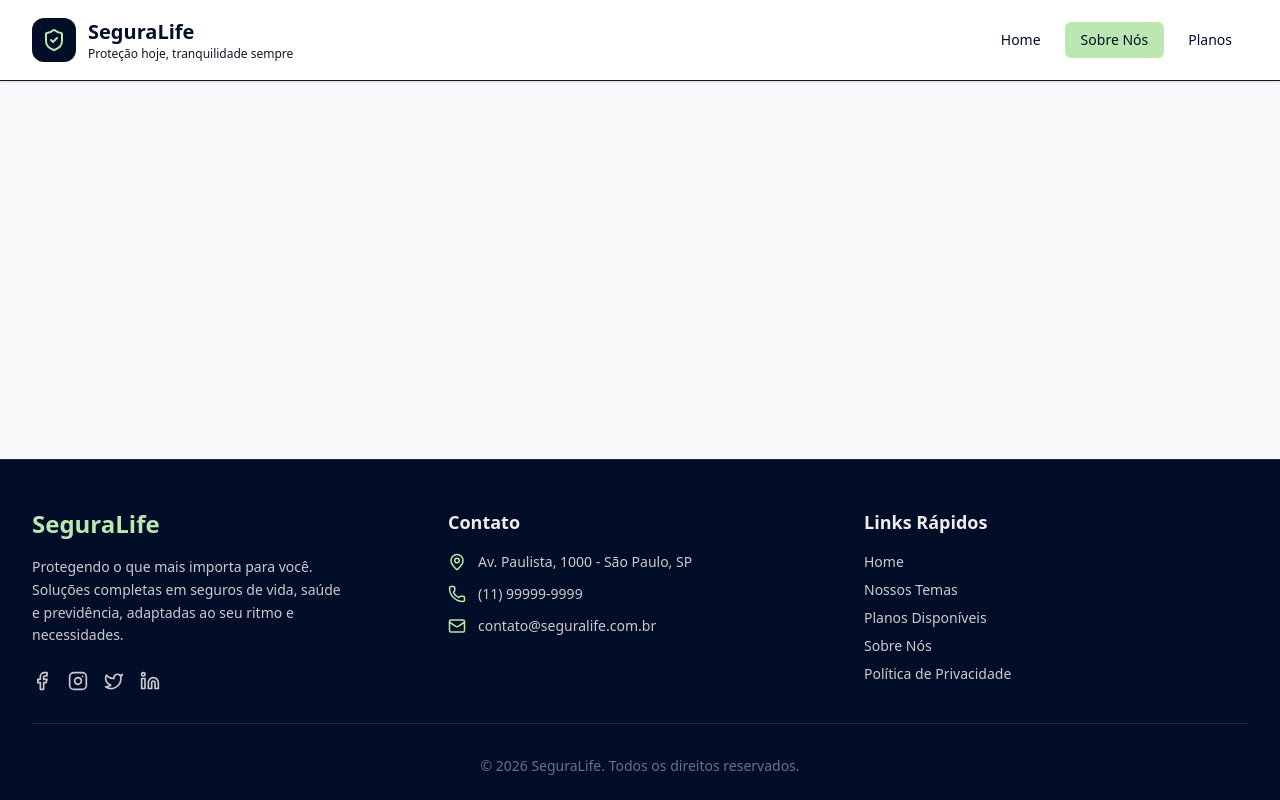
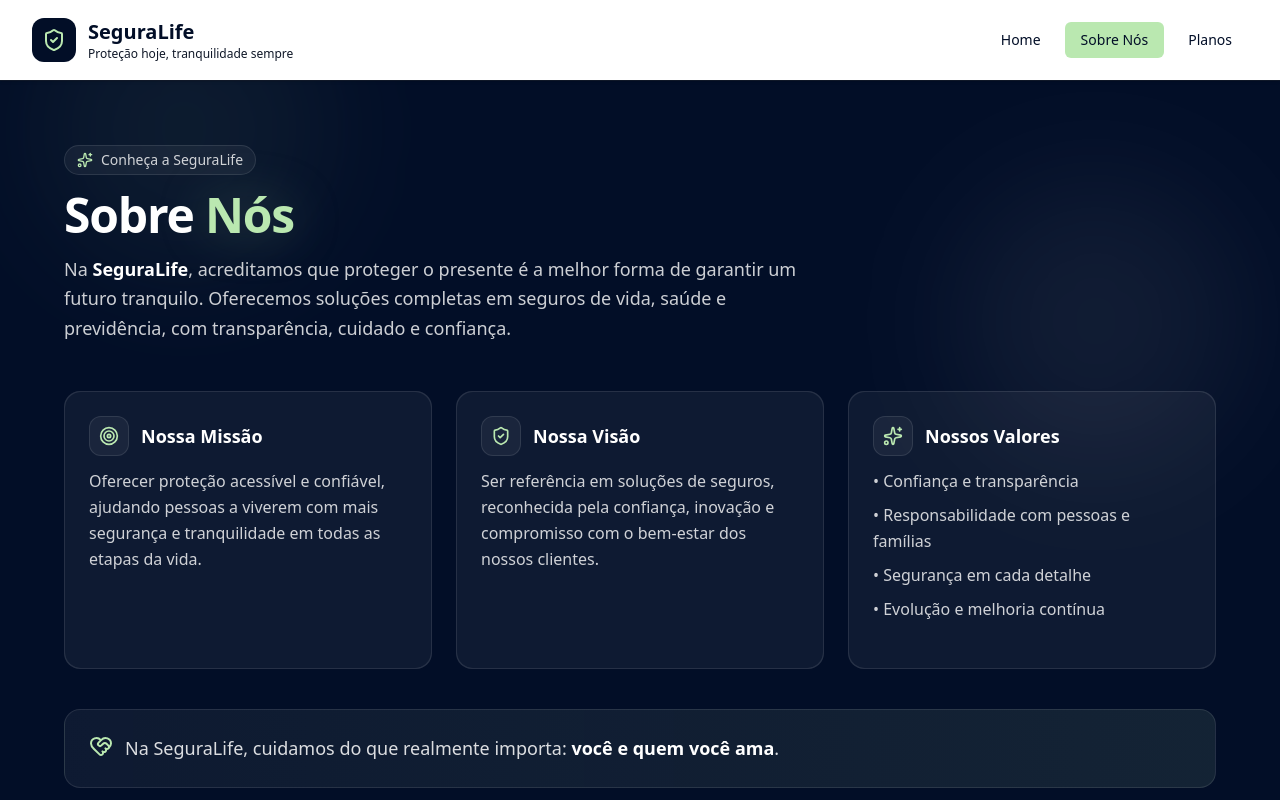
Before and after one commit to Grupo-03-Turma-JavaScript-10/app-seguro-de-vida-frontend, a React (Vite) app: page /sobre in a window 1280 px wide. Shown: the top 800 px of the page. Built offline with nearby package versions, Linux system fonts and the light colour scheme.

Commit message:
feat: adiciona animações e efeitos hover na página Sobre Nós

```diff
--- a/src/App.tsx
+++ b/src/App.tsx
@@ -1,7 +1,7 @@
 import { Routes, Route } from "react-router-dom";
 import { Header } from "./components/Header";
 import { Footer } from "./components/Footer";
-
+import Sobre from "./pages/Sobre";
 import { Home } from "./pages/Home";
 import { Categorias } from "./pages/Categorias";
 import { CadastrarCategoria } from "./pages/CadastrarCategoria";
@@ -18,6 +18,7 @@ export default function App() {
           <Route path="/categorias" element={<Categorias />} />
           <Route path="/cadastrarCategoria" element={<CadastrarCategoria />} />
           <Route path="/produtos" element={<Produtos />} />
+          <Route path="/sobre" element={<Sobre />} />
         </Routes>
       </main>
 
--- /dev/null
+++ b/src/pages/Sobre.tsx
@@ -0,0 +1,158 @@
+import React from "react";
+import { ShieldCheck, Target, Sparkles, HeartHandshake } from "lucide-react";
+
+export default function Sobre() {
+  return (
+    <main className="min-h-screen bg-[#020e27] text-white">
+      {/* brilho de fundo */}
+      <div className="relative">
+        <div className="pointer-events-none absolute inset-0 opacity-60">
+          <div className="absolute -top-24 left-10 h-72 w-72 rounded-full bg-[#bae8b0]/10 blur-3xl" />
+          <div className="absolute top-24 right-10 h-72 w-72 rounded-full bg-white/10 blur-3xl" />
+        </div>
+
+        <section className="relative mx-auto w-[90%] max-w-6xl py-16">
+          <p className="inline-flex items-center gap-2 rounded-full border border-white/10 bg-white/5 px-3 py-1 text-sm text-white/80">
+            <Sparkles className="h-4 w-4 text-[#bae8b0]" />
+            Conheça a SeguraLife
+          </p>
+
+          <h1 className="mt-4 text-4xl font-bold tracking-tight md:text-5xl">
+            Sobre{" "}
+            <span className="text-[#bae8b0] drop-shadow-[0_0_25px_rgba(186,232,176,0.25)]">
+              Nós
+            </span>
+          </h1>
+
+          <p className="mt-4 max-w-3xl text-lg leading-relaxed text-white/80">
+            Na <span className="font-semibold text-white">SeguraLife</span>, acreditamos que
+            proteger o presente é a melhor forma de garantir um futuro tranquilo. Oferecemos
+            soluções completas em seguros de vida, saúde e previdência, com transparência,
+            cuidado e confiança.
+          </p>
+
+          <div className="mt-12 grid gap-6 md:grid-cols-3">
+            <GlowCard
+              icon={<Target className="h-5 w-5 text-[#bae8b0]" />}
+              title="Nossa Missão"
+            >
+              Oferecer proteção acessível e confiável, ajudando pessoas a viverem com mais
+              segurança e tranquilidade em todas as etapas da vida.
+            </GlowCard>
+
+            <GlowCard
+              icon={<ShieldCheck className="h-5 w-5 text-[#bae8b0]" />}
+              title="Nossa Visão"
+            >
+              Ser referência em soluções de seguros, reconhecida pela confiança, inovação e
+              compromisso com o bem-estar dos nossos clientes.
+            </GlowCard>
+
+            <GlowCard
+              icon={<Sparkles className="h-5 w-5 text-[#bae8b0]" />}
+              title="Nossos Valores"
+            >
+              <ul className="mt-2 space-y-2 text-white/80">
+                <li className="transition group-hover:translate-x-1">• Confiança e transparência</li>
+                <li className="transition group-hover:translate-x-1">• Responsabilidade com pessoas e famílias</li>
+                <li className="transition group-hover:translate-x-1">• Segurança em cada detalhe</li>
+                <li className="transition group-hover:translate-x-1">• Evolução e melhoria contínua</li>
+              </ul>
+            </GlowCard>
+          </div>
+
+          <div className="mt-10 rounded-2xl border border-white/10 bg-gradient-to-r from-white/5 to-[#bae8b0]/10 p-6 transition hover:scale-[1.01] hover:border-white/20">
+            <div className="flex items-start gap-3">
+              <HeartHandshake className="h-6 w-6 text-[#bae8b0]" />
+              <p className="text-lg leading-relaxed text-white/85">
+                Na SeguraLife, cuidamos do que realmente importa:{" "}
+                <span className="font-semibold text-white">você e quem você ama</span>.
+              </p>
+            </div>
+          </div>
+        </section>
+      </div>
+    </main>
+  );
+}
+
+/**
+ * Card com “mouse-follow glow”:
+ * - captura posição do mouse
+ * - usa CSS vars (--x, --y)
+ * - aplica radial-gradient seguindo o cursor
+ */
+function GlowCard({
+  icon,
+  title,
+  children,
+}: {
+  icon: React.ReactNode;
+  title: string;
+  children: React.ReactNode;
+}) {
+  const ref = React.useRef<HTMLDivElement | null>(null);
+
+  function onMove(e: React.MouseEvent<HTMLDivElement>) {
+    const el = ref.current;
+    if (!el) return;
+
+    const rect = el.getBoundingClientRect();
+    const x = e.clientX - rect.left;
+    const y = e.clientY - rect.top;
+
+    el.style.setProperty("--x", `${x}px`);
+    el.style.setProperty("--y", `${y}px`);
+  }
+
+  function onLeave() {
+    const el = ref.current;
+    if (!el) return;
+
+    // centraliza quando sai (opcional)
+    el.style.setProperty("--x", `50%`);
+    el.style.setProperty("--y", `50%`);
+  }
+
+  return (
+    <div
+      ref={ref}
+      onMouseMove={onMove}
+      onMouseLeave={onLeave}
+      // defaults das vars
+      style={
+        {
+          ["--x" as any]: "50%",
+          ["--y" as any]: "50%",
+        } as React.CSSProperties
+      }
+      className="group relative overflow-hidden rounded-2xl border border-white/10 bg-white/5 p-6
+                 transition-all duration-300 hover:-translate-y-2 hover:scale-[1.02]
+                 hover:border-white/20 hover:bg-white/10 hover:shadow-[0_20px_60px_rgba(0,0,0,0.35)]"
+    >
+      {/* glow que segue o mouse */}
+      <div
+        className="pointer-events-none absolute inset-0 opacity-0 transition-opacity duration-300 group-hover:opacity-100"
+        style={{
+          background:
+            "radial-gradient(600px circle at var(--x) var(--y), rgba(186,232,176,0.18), transparent 40%)",
+        }}
+      />
+
+      {/* “borda” iluminada suave */}
+      <div className="pointer-events-none absolute inset-0 rounded-2xl ring-1 ring-white/10 transition group-hover:ring-white/20" />
+
+      <div className="relative flex items-center gap-3">
+        <div className="grid h-10 w-10 place-items-center rounded-xl border border-white/10 bg-white/5 transition duration-300 group-hover:rotate-6 group-hover:scale-105">
+          {icon}
+        </div>
+        <h3 className="text-lg font-semibold">{title}</h3>
+      </div>
+
+      <div className="relative mt-3 leading-relaxed text-white/80">{children}</div>
+
+      {/* barrinha que cresce */}
+      <div className="relative mt-5 h-[2px] w-0 bg-[#bae8b0]/80 transition-all duration-300 group-hover:w-full" />
+    </div>
+  );
+}
```
